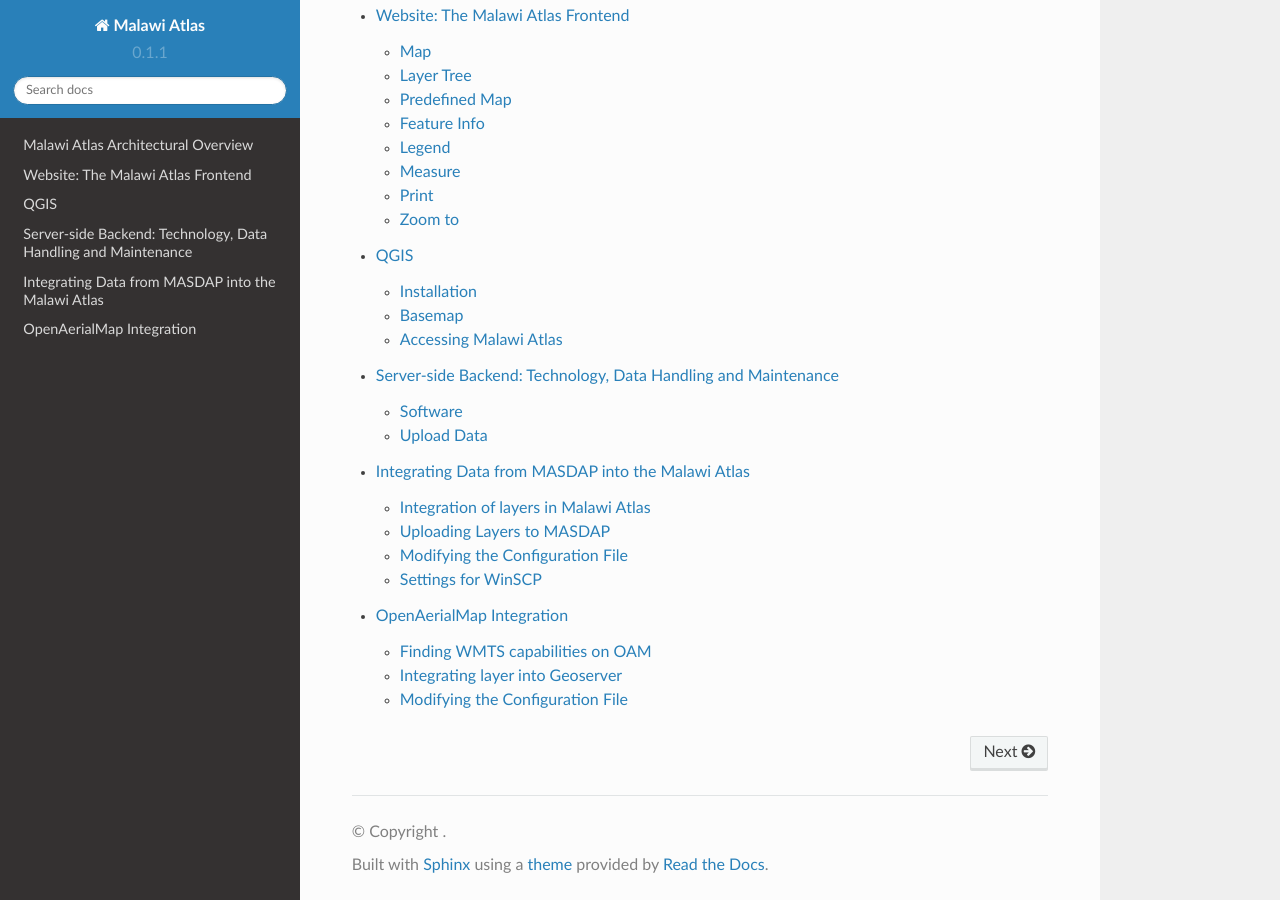
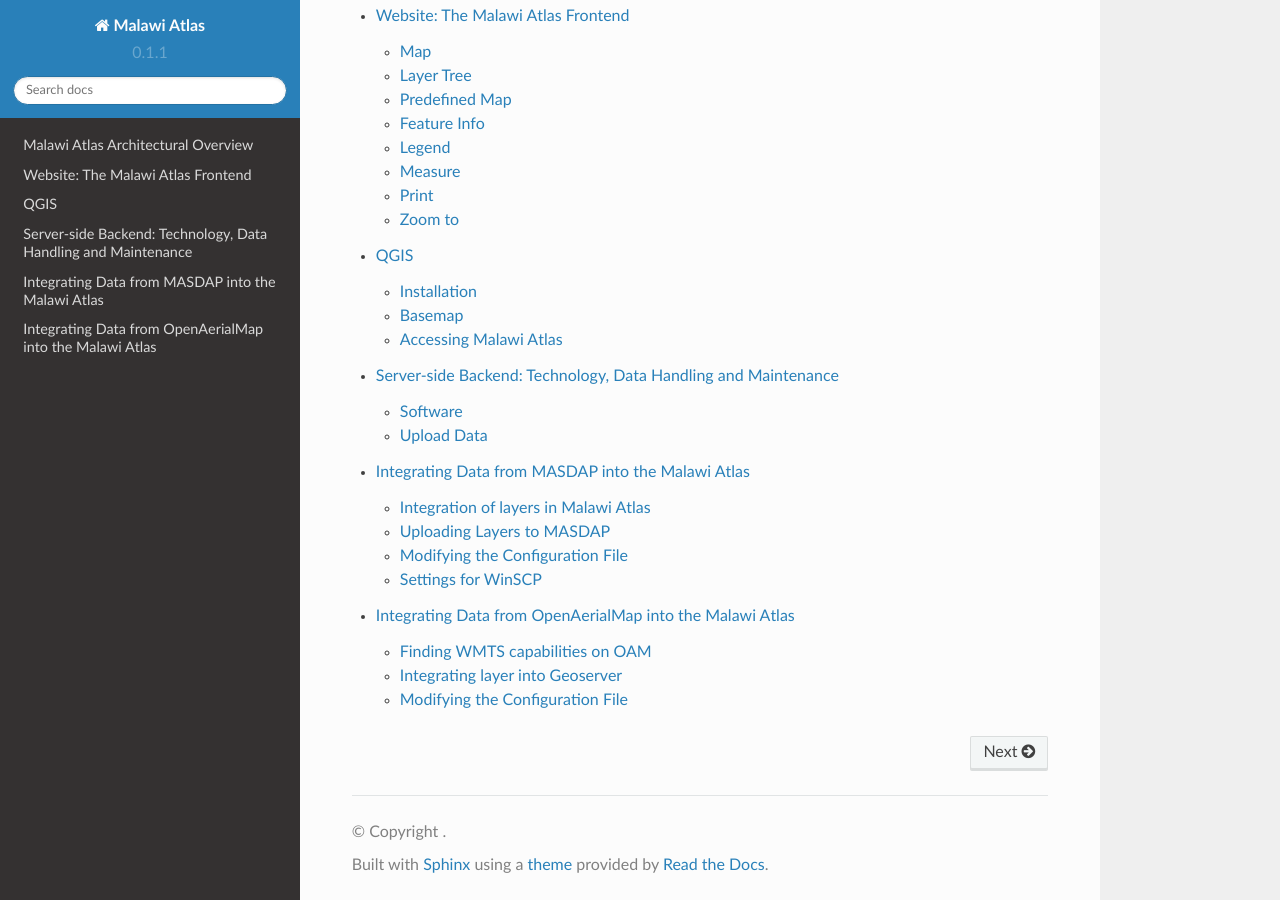
Before and after one commit to ZGIS/malawi_atlas_public, a Sphinx documentation site: the page built from docs/index.rst, in a window 1280 px wide and 900 px high, scrolled down 633 px. Built offline with Sphinx 7.4.7 and the Read the Docs theme 2.0.0, drawn with Linux system fonts in a browser that asks for light colours.

Commit message:
Update openaerialmap_integration.rst

```diff
--- a/docs/openaerialmap_integration.rst
+++ b/docs/openaerialmap_integration.rst
@@ -1,7 +1,7 @@
 .. _oam-tutorial-ref:
 
-OpenAerialMap Integration
-=========================
+Integrating Data from OpenAerialMap into the Malawi Atlas
+=========================================================
 
 `OpenAerialMap <https://openaerialmap.org/>`_ (OAM) is a set of tools for searching, sharing, and using openly licensed
 satellite and unmanned aerial vehicle (UAV) imagery. OAM solely provides its imagery as WMTS or TMS. Those cannot be
```
